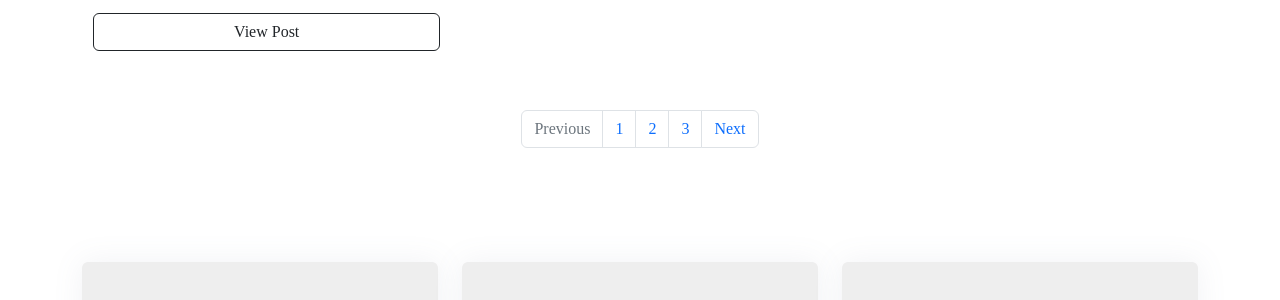
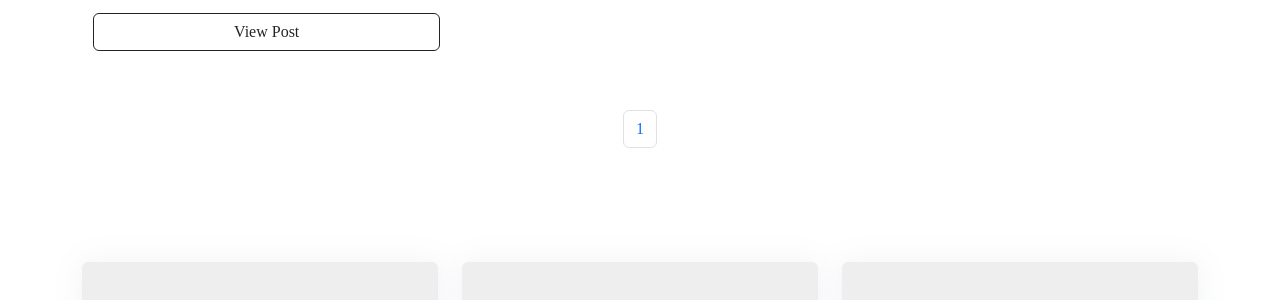
Before and after one commit to hashemalbakri/car_market, a Django app: page / in a window 1280 px wide. Shown: the part 1280-1580 px from the top of the page. Run offline with Django 4.2, Linux system fonts and the light colour scheme; tables that the repository leaves empty hold one stand-in row (values such as "Sample post"); grey boxes marked "Sample" are stand-in pictures; some libraries are stand-ins or nearby versions; some web fonts are replaced.

Commit message:
pagination

```diff
--- a/auctions/static/main.js
+++ b/auctions/static/main.js
@@ -1,4 +1,5 @@
-const toggleButton = document.querySelector('.toggle-button')
+document.addEventListener('DOMContentLoaded', function(){
+    const toggleButton = document.querySelector('.toggle-button')
 const navbarLinks = document.querySelector('.links')
 
 toggleButton.addEventListener('click', () => {
@@ -15,3 +16,7 @@
     });
 
 }
+
+
+
+})
--- a/auctions/templates/auctions/index.html
+++ b/auctions/templates/auctions/index.html
@@ -163,24 +163,35 @@
     </div>
 
 </div>
-
-
-<nav aria-label="Page navigation example">
-    <ul class="pagination justify-content-center" id="pagination">
-      <li class="page-item disabled">
-        <a class="page-link" href="#" tabindex="-1">Previous</a>
-      </li>
-      <li class="page-item"><a class="page-link" href="#">1</a></li>
-      <li class="page-item"><a class="page-link" href="#">2</a></li>
-      <li class="page-item"><a class="page-link" href="#">3</a></li>
-      <li class="page-item">
-        <a class="page-link" href="#">Next</a>
-      </li>
+<div class="pages d-flex justify-content-center">
+  <nav aria-label="Page navigation example">
+    <ul class="pagination">
+  {% if items.has_previous %}
+  <li class="page-item">
+    <a href="?page=1" class="page-link">&laquo First</a>
+  </li>
+  <li class="page-item">
+    <a  class="page-link" href="?page={{ items.previous_page_number}}">Previous</a>
+  </li>
+  {% endif %}
+  {% for i in numbers %}
+  <li class="page-item">
+    <a  class="page-link" href="?page={{ forloop.counter }}">
+    {{ forloop.counter }}
+  </a>
+  </li>
+  {% endfor %}
+  {% if items.has_next %}
+  <li class="page-item">
+   <a  class="page-link" href="?page={{ items.next_page_number }}">Next</a>
+  </li>
+  <li class="page-item">
+   <a  class="page-link" href="?page= {{  items.paginator.num_pages}}">Last &raquo</a>
+  </li>
+   {% endif %}
     </ul>
   </nav>
-
-
-
+</div>
 <div class="bg-white py-5 service-1">
     <div class="container">
       <!-- Row  -->
--- a/auctions/views.py
+++ b/auctions/views.py
@@ -1,11 +1,12 @@
 from pyexpat import model
 from django.shortcuts import render
 from django.contrib.auth import authenticate, login, logout
-from django.http import HttpResponse, HttpResponseRedirect
+from django.http import HttpResponse, HttpResponseRedirect, JsonResponse
 from django.urls import reverse
 from .models import  CustomUser, Model, Profile, Category, Post, Location,Comment,PostImages,Color
 from django.db import IntegrityError
 import datetime
+from django.core.paginator import Paginator
 
 
 # Create your views here.
@@ -22,16 +23,21 @@
         "items":items,
         "colors":colors,
         "models":models,
-
     })
 
 def index(request):
-    x = []
     x = Post.objects.all().order_by('-time_create')
-
-
+    p = Paginator(x,6)
+    page = request.GET.get('page')
+    posts = p.get_page(page)
+    numbers = 's' * posts.paginator.num_pages
+    colors = Color.objects.all()
+    models = Model.objects.all()
     return render(request, "auctions/index.html",{
-        "items":x
+        "items":posts,
+        'colors': colors,
+        "models":models,
+        "numbers": numbers
     })
 
 def login_view(request):
@@ -87,16 +93,13 @@
         return render(request, "auctions/register.html")
 
 
+
+
 def newpost(request):
-    brands = []
     brands = Category.objects.all()
-    models = []
     models = Model.objects.all()
-    colors = []
     colors = Color.objects.all()
-
     return render(request,"auctions/post.html",{
-
         "brands":brands,
         "models":models,
         "colors":colors
@@ -113,10 +116,8 @@
         description = request.POST["description"]
         price = request.POST["price"]
         image1 = request.FILES.getlist('image')
-
         user = request.user
         time = datetime.datetime.now()
-
         content = Post.objects.create(
             brand = brand,
             name = carName,
```
Also changed, not shown: auctions/templates/auctions/layout2.html (deleted, +0 -10 lines).
